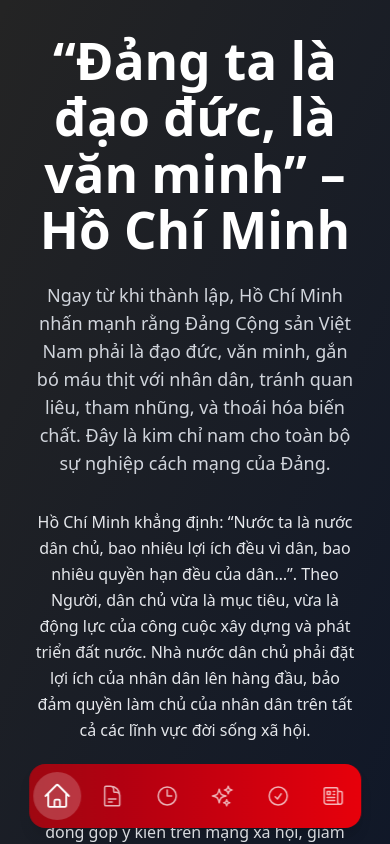
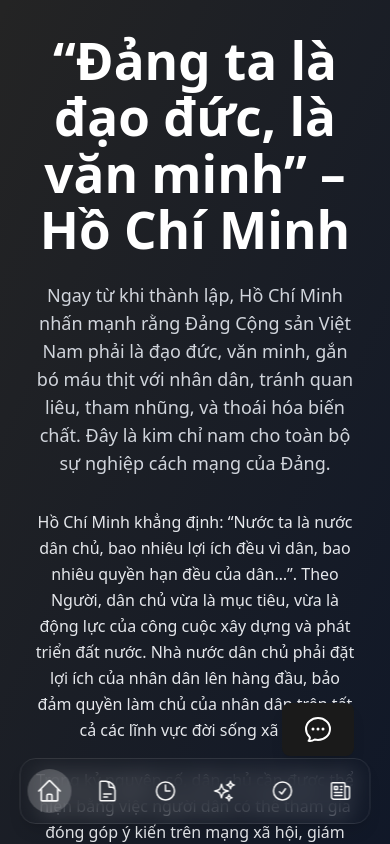
Before and after one commit to OscarThieu/Hcm_information_history, a React (Vite) app: page /header in a window 390 px wide. Built offline with nearby package versions, Linux system fonts and the light colour scheme.

Commit message:
fix chat and nav

```diff
--- a/src/components/Chatbot.jsx
+++ b/src/components/Chatbot.jsx
@@ -108,7 +108,7 @@ Please be objective and reliable.
   return (
     <>
       {/* Chat Bubble Toggle Button */}
-      <div className="fixed bottom-6 right-9 z-50">
+      <div className="fixed bottom-22 right-9 z-50">
         <motion.button
           whileHover={{ scale: 1.1 }}
           whileTap={{ scale: 0.9 }}
--- a/src/components/Layout.jsx
+++ b/src/components/Layout.jsx
@@ -48,29 +48,24 @@ const Sidebar = () => (
 );
 
 const MobileNav = () => (
-  <nav className="fixed bottom-4 left-1/2 -translate-x-1/2 w-[85%] max-w-sm bg-gradient-to-r from-red-800 to-red-600 text-white flex justify-around items-center py-3 rounded-2xl shadow-lg backdrop-blur-md md:hidden z-50">
+  <nav className="fixed bottom-5 left-1/2 -translate-x-1/2 w-[90%] max-w-md bg-brand-red-dark/90 backdrop-blur-md text-white flex justify-around items-center py-3 md:hidden z-50 rounded-2xl shadow-lg border border-white/10">
     {navItems.map(item => (
       <NavLink
         key={item.to}
         to={item.to}
-        className="flex items-center justify-center relative"
+        className={({ isActive }) =>
+          `flex items-center justify-center p-2 rounded-full transition-all duration-200
+           ${isActive
+            ? 'bg-white/20 text-yellow-300 scale-110'
+            : 'text-white/70 hover:text-white hover:bg-white/10'}`
+        }
       >
-        {({ isActive }) => (
-          <motion.div
-            className="p-2 rounded-full flex items-center justify-center"
-            animate={{
-              backgroundColor: isActive ? "rgba(255,255,255,0.2)" : "transparent",
-              scale: isActive ? 1.2 : 1
-            }}
-            transition={{ duration: 0.25 }}
-          >
-            <item.icon className={`h-6 w-6 ${isActive ? "text-white" : "text-white/70"}`} />
-          </motion.div>
-        )}
+        <item.icon className="h-6 w-6" />
       </NavLink>
     ))}
   </nav>
 );
+
 
 export const Layout = () => {
   return (
```
